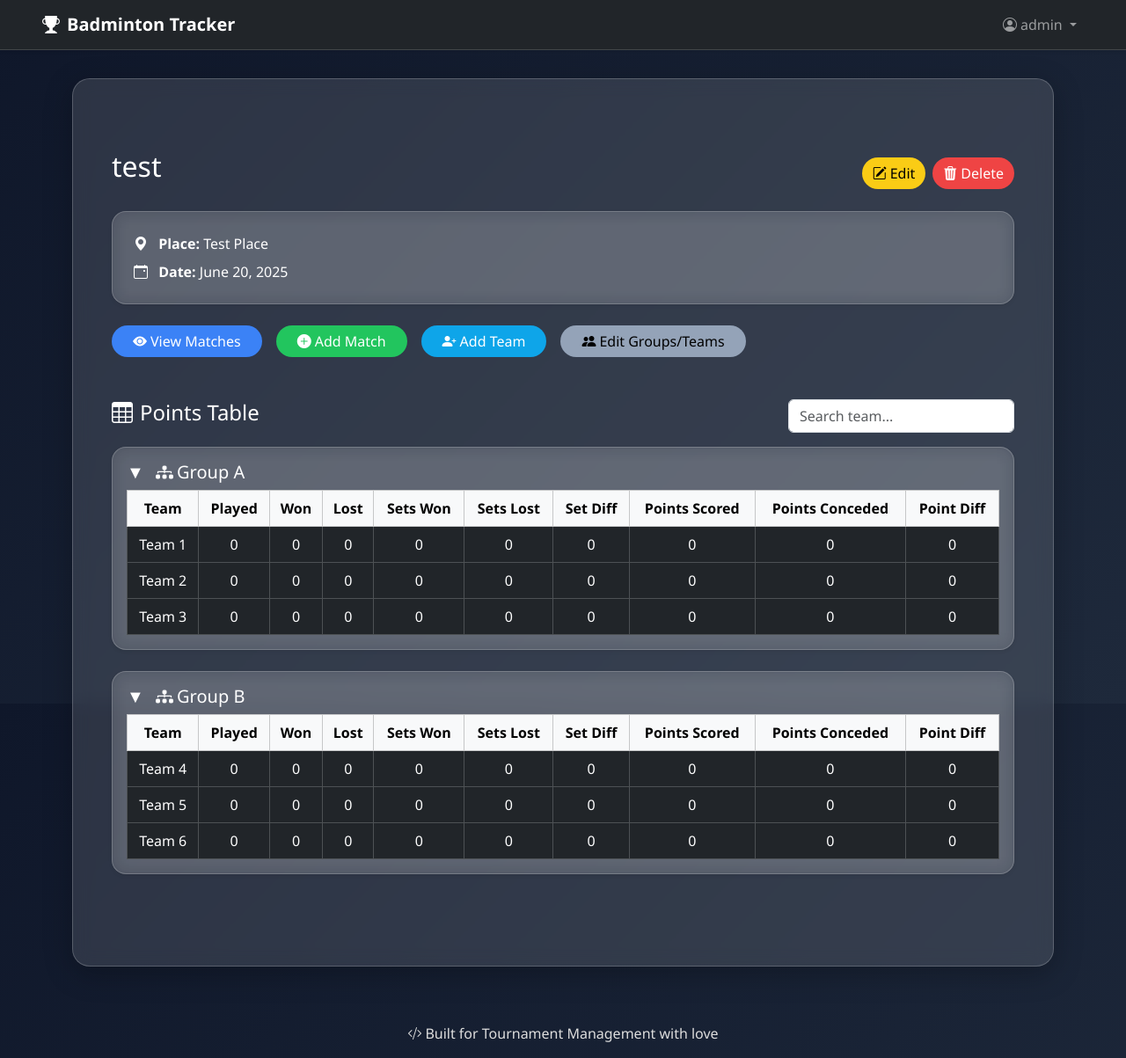
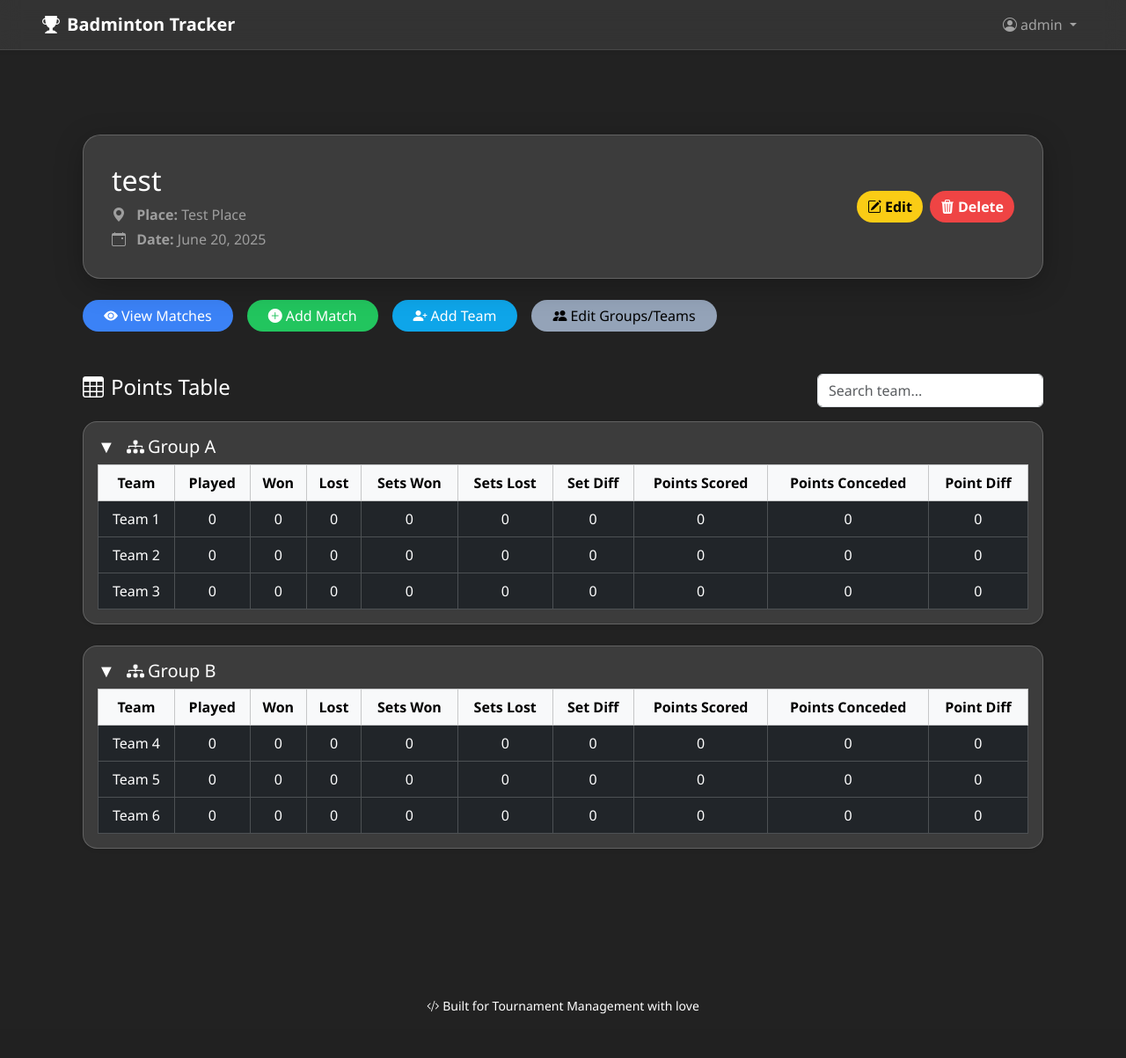
Before and after one commit to SanyamSood/tournament-tracker, a Django app: page /tournament/2/ in a window 1280 px wide. Shown: the whole page at 88% size. After the commit the page ends 1153 px from the top, so only its background shows below. Run offline with Django 5.2, Linux system fonts and the light colour scheme; a user stored in the database is signed in; data comes from the database, SQL or seed files in the repository; both versions use the stored data as it was after the commit; data that the repository does not hold is empty.

Commit message:
ui changes

```diff
--- a/badminton/static/css/style.css
+++ b/badminton/static/css/style.css
@@ -1,3 +1,16 @@
+:root {
+  --app-bg-color: 34,34,34;
+}
+
+/* === GLOBAL BASE STYLES === */
+body {
+  background: rgb(var(--app-bg-color)) !important;
+  background-attachment: fixed;
+  background-size: cover;
+  color: white;
+  font-family: 'Segoe UI', sans-serif;
+}
+
 /* === BUTTON STYLES === */
 .btn-warning {
   background-color: #facc15 !important;
@@ -71,23 +81,13 @@
   box-shadow: 0 0 10px rgba(255, 255, 255, 0.2);
 }
 
-/* === GLOBAL BASE STYLES === */
-body {
-  margin: 0;
-  padding: 0;
-  min-height: 100vh;
-  background: linear-gradient(135deg, #0f172a, #1e293b);
-  background-attachment: fixed;
-  background-size: cover;
-  font-family: 'Segoe UI', sans-serif;
-  color: white;
-}
-
+/* === NAVBAR === */
 nav.navbar {
   background-color: rgba(255, 255, 255, 0.08);
-  backdrop-filter: blur(10px);
-  -webkit-backdrop-filter: blur(10px);
-  border-bottom: 1px solid rgba(255, 255, 255, 0.15);
+  backdrop-filter: blur(12px);
+  -webkit-backdrop-filter: blur(12px);
+  border-bottom: 1px solid rgba(255, 255, 255, 0.1);
+  box-shadow: 0 2px 10px rgba(0, 0, 0, 0.2);
 }
 
 footer {
--- a/badminton/templates/base.html
+++ b/badminton/templates/base.html
@@ -19,28 +19,21 @@
   <link rel="stylesheet" href="{% static 'css/style.css' %}">
 </head>
 
-<body>
+<body class="app-wrapper">
 
 <!-- Navbar -->
-<nav class="navbar navbar-expand-lg navbar-dark bg-dark shadow-sm sticky-top">
+<nav class="navbar navbar-expand-lg navbar-dark shadow-sm sticky-top">
   <div class="container-fluid px-3 px-md-5">
-
-    <!-- Brand -->
     <a class="navbar-brand fw-bold" href="{% url 'tournament_list' %}">
       <i class="bi bi-trophy-fill me-2"></i>Badminton Tracker
     </a>
-
-    <!-- Toggler for mobile -->
     <button class="navbar-toggler" type="button" data-bs-toggle="collapse" data-bs-target="#navbarContent">
       <span class="navbar-toggler-icon"></span>
     </button>
 
-    <!-- Navbar content -->
     <div class="collapse navbar-collapse mt-2 mt-lg-0" id="navbarContent">
       <ul class="navbar-nav ms-auto align-items-lg-center gap-2">
-
         {% if user.is_authenticated %}
-        <!-- User dropdown -->
         <li class="nav-item dropdown">
           <a class="nav-link dropdown-toggle" href="#" id="navbarDropdown" role="button"
              data-bs-toggle="dropdown" aria-expanded="false">
@@ -58,30 +51,26 @@
           </ul>
         </li>
         {% else %}
-        <!-- Login button -->
         <li class="nav-item">
           <a class="nav-link" href="{% url 'login' %}">
             <i class="bi bi-box-arrow-in-right me-1"></i>Login
           </a>
         </li>
         {% endif %}
-
       </ul>
     </div>
   </div>
 </nav>
 
 <!-- Content Area -->
-<div class="container">
-  <div class="glass-card">
-    {% block content %}
-    {% endblock %}
-  </div>
+<div class="container py-5">
+  {% block content %}
+  {% endblock %}
 </div>
 
 <!-- Footer -->
-<footer>
-  <p><i class="bi bi-code-slash me-1"></i>Built for Tournament Management with love</p>
+<footer class="text-center text-white mt-5 mb-3 small">
+  <i class="bi bi-code-slash me-1"></i>Built for Tournament Management with love
 </footer>
 
 <!-- Bootstrap JS -->
--- a/badminton/templates/tournament_detail.html
+++ b/badminton/templates/tournament_detail.html
@@ -7,32 +7,35 @@
 <div class="container py-5">
 
     <!-- Tournament Header and Action Buttons -->
-    <div class="d-flex justify-content-between align-items-center mb-4 flex-wrap">
-        <h2 class="text-white">{{ tournament.name }}</h2>
-        <div class="d-flex gap-2 mt-2">
+    <div class="glass-card mb-4">
+        <div class="d-flex flex-column flex-md-row justify-content-between align-items-start align-items-md-center flex-wrap gap-2">
+            <!-- Tournament Info -->
+            <div>
+                <h2 class="text-white mb-2">{{ tournament.name }}</h2>
+                <p class="mb-1 text-white-50">
+                    <i class="bi bi-geo-alt-fill me-2"></i>
+                    <strong>Place:</strong> {{ tournament.place }}
+                </p>
+                <p class="mb-0 text-white-50">
+                    <i class="bi bi-calendar-event me-2"></i>
+                    <strong>Date:</strong> {{ tournament.date|date:"F j, Y" }}
+                </p>
+            </div>
+
+            <!-- Action Buttons -->
+            <div class="d-flex flex-wrap gap-2 mt-3 mt-md-0">
                 {% if perms.badminton.change_tournament %}
-                <a href="{% url 'edit_tournament' tournament.id %}" class="btn btn-warning btn-glow rounded-pill">
+                    <a href="{% url 'edit_tournament' tournament.id %}" class="btn btn-warning btn-glow rounded-pill fw-semibold">
                         <i class="bi bi-pencil-square me-1"></i>Edit
                     </a>
                 {% endif %}
                 {% if perms.badminton.delete_tournament %}
-                <a href="{% url 'delete_tournament' tournament.id %}" class="btn btn-danger btn-glow rounded-pill">
+                    <a href="{% url 'delete_tournament' tournament.id %}" class="btn btn-danger btn-glow rounded-pill fw-semibold">
                         <i class="bi bi-trash3-fill me-1"></i>Delete
                     </a>
                 {% endif %}
             </div>
         </div>
-
-    <!-- Tournament Info -->
-    <div class="glass-card p-4 rounded-4 mb-4 text-white shadow-sm">
-        <p class="mb-2">
-            <i class="bi bi-geo-alt-fill me-2"></i>
-            <strong>Place:</strong> {{ tournament.place }}
-        </p>
-        <p class="mb-0">
-            <i class="bi bi-calendar-event me-2"></i>
-            <strong>Date:</strong> {{ tournament.date|date:"F j, Y" }}
-        </p>
     </div>
 
     <!-- Action Buttons -->
@@ -40,7 +43,6 @@
         <a href="{% url 'view_matches' tournament.id %}" class="btn btn-primary btn-glow rounded-pill px-4">
             <i class="bi bi-eye-fill me-1"></i>View Matches
         </a>
-
         {% if perms.badminton.add_match %}
             <a href="{% url 'add_match' tournament.id %}" class="btn btn-success btn-glow rounded-pill px-4">
                 <i class="bi bi-plus-circle-fill me-1"></i>Add Match
@@ -67,7 +69,6 @@
     <!-- Groups and Tables -->
     {% for group in groups %}
         <div class="glass-card mb-4 p-3 rounded-4 shadow-sm group-block" data-group="{{ group.group }}">
-
             <!-- Group Header -->
             <div class="d-flex justify-content-between align-items-center mb-2 group-header"
                  onclick="toggleGroup('{{ group.group }}')" style="cursor: pointer;">
@@ -77,11 +78,9 @@
                 </h5>
             </div>
 
-            <!-- Group Content -->
+            <!-- Group Table -->
             <div id="group-{{ group.group }}" class="group-table">
-
-                <!-- Desktop Table View -->
-                <div class="table-responsive d-none d-md-block">
+                <div class="table-responsive">
                     <table class="table table-dark table-hover table-bordered text-center align-middle mb-0">
                         <thead class="table-light text-dark">
                             <tr>
@@ -89,12 +88,14 @@
                                 <th>Played</th>
                                 <th>Won</th>
                                 <th>Lost</th>
+                                {% if user.is_authenticated %}
                                     <th>Sets Won</th>
                                     <th>Sets Lost</th>
                                     <th>Set Diff</th>
                                     <th>Points Scored</th>
                                     <th>Points Conceded</th>
                                     <th>Point Diff</th>
+                                {% endif %}
                             </tr>
                         </thead>
                         <tbody>
@@ -104,16 +105,18 @@
                                     <td>{{ team.played }}</td>
                                     <td>{{ team.won }}</td>
                                     <td>{{ team.lost }}</td>
+                                    {% if user.is_authenticated %}
                                         <td>{{ team.sets_won }}</td>
                                         <td>{{ team.sets_lost }}</td>
                                         <td>{{ team.set_diff }}</td>
                                         <td>{{ team.points_scored }}</td>
                                         <td>{{ team.points_conceded }}</td>
                                         <td>{{ team.point_diff }}</td>
+                                    {% endif %}
                                 </tr>
                             {% empty %}
                                 <tr>
-                                    <td colspan="10" class="text-muted">
+                                    <td colspan="{% if user.is_authenticated %}10{% else %}4{% endif %}" class="text-muted">
                                         <i class="bi bi-exclamation-circle-fill me-1"></i>No data yet.
                                     </td>
                                 </tr>
@@ -121,63 +124,15 @@
                         </tbody>
                     </table>
                 </div>
-
-                <!-- Mobile Card View -->
-                <div class="d-md-none">
-                    {% for team in group.table %}
-                        <div class="bg-dark text-white rounded-4 p-3 mb-4 shadow-sm border border-light-subtle">
-                            <h6 class="fw-bold fs-6 mb-3">
-                                <i class="bi bi-person-fill me-1"></i>{{ team.name }}
-                            </h6>
-
-                            <!-- Match Stats -->
-                            <div class="border-top pt-2 mb-2">
-                                <p class="text-info fw-semibold small mb-1">Match Stats</p>
-                                <div class="row row-cols-2 g-2 small">
-                                    <div class="col"><i class="bi bi-play-btn-fill me-1"></i><strong>Played:</strong> {{ team.played }}</div>
-                                    <div class="col"><i class="bi bi-trophy-fill me-1"></i><strong>Won:</strong> {{ team.won }}</div>
-                                    <div class="col"><i class="bi bi-x-circle-fill me-1"></i><strong>Lost:</strong> {{ team.lost }}</div>
-                                </div>
-                            </div>
-
-                            <!-- Set Stats -->
-                            <div class="border-top pt-2 mb-2">
-                                <p class="text-info fw-semibold small mb-1">Set Stats</p>
-                                <div class="row row-cols-2 g-2 small">
-                                    <div class="col"><strong>Sets Won:</strong> {{ team.sets_won }}</div>
-                                    <div class="col"><strong>Sets Lost:</strong> {{ team.sets_lost }}</div>
-                                    <div class="col"><strong>Set Diff:</strong> {{ team.set_diff }}</div>
-                                </div>
-                            </div>
-
-                            <!-- Points Stats -->
-                            <div class="border-top pt-2">
-                                <p class="text-info fw-semibold small mb-1">Points</p>
-                                <div class="row row-cols-2 g-2 small">
-                                    <div class="col"><strong>Scored:</strong> {{ team.points_scored }}</div>
-                                    <div class="col"><strong>Conceded:</strong> {{ team.points_conceded }}</div>
-                                    <div class="col"><strong>Diff:</strong> {{ team.point_diff }}</div>
-                                </div>
-                            </div>
-                        </div>
-                    {% empty %}
-                        <div class="text-muted">
-                            <i class="bi bi-exclamation-circle-fill me-1"></i>No data yet.
-                        </div>
-                    {% endfor %}
-                </div>
-
             </div>
         </div>
     {% endfor %}
 </div>
 
-<!-- Scripts -->
 <script>
 function toggleGroup(groupId) {
     const groupDiv = document.getElementById('group-' + groupId);
     const arrow = document.getElementById('arrow-' + groupId);
-
     const isHidden = groupDiv.style.display === 'none';
     groupDiv.style.display = isHidden ? 'block' : 'none';
     arrow.innerText = isHidden ? '▼' : '▶';
@@ -186,12 +141,10 @@ function toggleGroup(groupId) {
 function filterGroups() {
     const query = document.getElementById('teamSearch').value.trim().toLowerCase();
     const groupBlocks = document.querySelectorAll('.group-block');
-
     if (!query) {
         groupBlocks.forEach(block => block.style.display = 'block');
         return;
     }
-
     groupBlocks.forEach(block => {
         const teamNames = block.querySelectorAll('.team-name');
         let found = false;
```
Also changed, not shown: other parts of badminton/static/css/style.css (+9 -82 lines), badminton/templates/view_matches.html (+9 -7 lines), db.sqlite3, 1 other file. Lines whose indentation alone changed are shown as unchanged.
